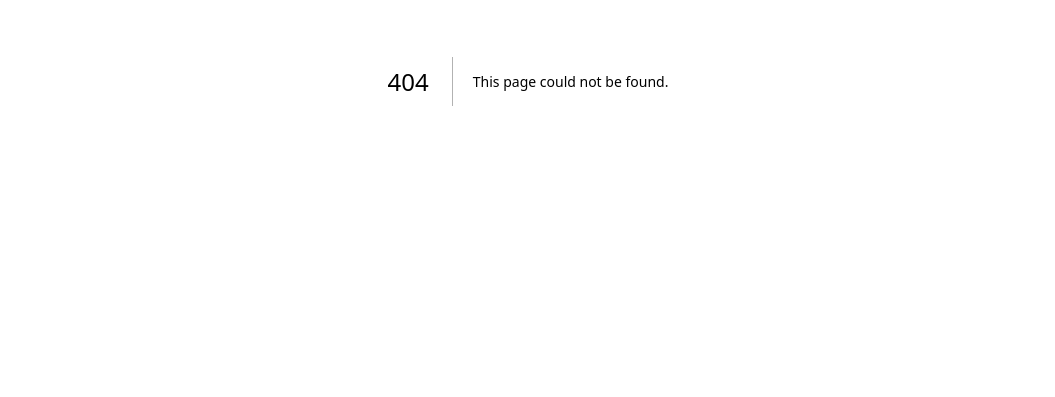
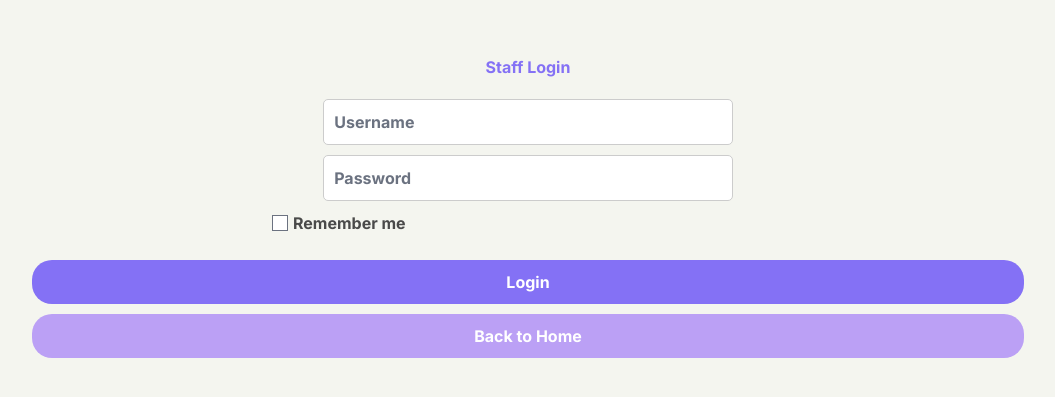
Before and after one commit to SoftwareProject-ChatCPE/chatcpe, a Next.js app: page /login in a window 1280 px wide. Before the commit this address had no page. Shown: the part 319-716 px from the top of the page, without its empty margins (112-1167 px from the left). Built offline with nearby package versions, Linux system fonts and the light colour scheme.

Commit message:
added login page (still broken)

```diff
--- /dev/null
+++ b/app/login/LoginForm.module.css
@@ -0,0 +1,58 @@
+.loginContainer {
+    display: flex;
+    flex-direction: column;
+    align-items: center;
+    justify-content: center;
+    height: 100vh;
+  }
+
+  .title {
+    color: #8471f5;
+    margin-bottom: 20px;
+  }
+
+  .form {
+    display: flex;
+    flex-direction: column;
+    align-items: center;
+    width: 100%; /* Adjust width as necessary */
+  }
+
+  .inputGroup {
+    margin-bottom: 20px;
+  }
+
+  .input {
+    padding: 10px;
+    margin-bottom: 10px; /* Space between inputs */
+    border: 1px solid #ccc; /* Light grey border */
+    border-radius: 5px;
+    width: 80%; /* Adjust based on your design */
+  }
+
+  .checkboxLabel {
+    display: flex;
+    align-items: center;
+  }
+
+  .checkbox {
+    margin-right: 5px;
+  }
+
+  .loginButton, .homeButton {
+    background-color: #8471f5;
+    border: none;
+    color: white;
+    padding: 10px 20px;
+    text-align: center;
+    display: inline-block;
+    font-size: 16px;
+    margin: 5px;
+    cursor: pointer;
+    border-radius: 20px;
+    width: 80%; /* Match input width */
+  }
+
+  .homeButton {
+    background-color: #bba0f5; /* Lighter purple */
+  }
--- /dev/null
+++ b/app/login/page.tsx
@@ -0,0 +1,59 @@
+"use client";
+import { useState } from 'react';
+import Head from 'next/head';
+import Link from 'next/link';
+import styles from './LoginForm.module.css'; // Ensure this points to your CSS module
+
+export default function LoginForm() {
+  const [username, setUsername] = useState('');
+  const [password, setPassword] = useState('');
+  const [rememberMe, setRememberMe] = useState(false);
+
+  const handleSubmit = (event) => {
+    event.preventDefault();
+    // Implement your login logic here
+    console.log('Logging in with:', { username, password, rememberMe });
+  };
+
+  return (
+    <>
+      <Head>
+        <title>Staff Login</title>
+      </Head>
+      <main className={styles.loginContainer}>
+        <h1 className={styles.title}>Staff Login</h1>
+        <form className={styles.form} onSubmit={handleSubmit}>
+          <div className={styles.inputGroup}>
+            <input
+              type="text"
+              value={username}
+              placeholder="Username"
+              onChange={(e) => setUsername(e.target.value)}
+              className={styles.input}
+            />
+            <input
+              type="password"
+              value={password}
+              placeholder="Password"
+              onChange={(e) => setPassword(e.target.value)}
+              className={styles.input}
+            />
+            <label className={styles.checkboxLabel}>
+              <input
+                type="checkbox"
+                checked={rememberMe}
+                onChange={(e) => setRememberMe(e.target.checked)}
+                className={styles.checkbox}
+              />
+              Remember me
+            </label>
+          </div>
+          <button type="submit" className={styles.loginButton}>Login</button>
+          <Link href="/" className={styles.homeButton}>
+            Back to Home
+          </Link>
+        </form>
+      </main>
+    </>
+  );
+}
--- a/app/page.tsx
+++ b/app/page.tsx
@@ -2,6 +2,7 @@
 // pages/index.tsx
 import { useState, useEffect } from 'react';
 import Head from 'next/head';
+import Link from "next/link";
 import Image from 'next/image';
 import { Carousel } from "flowbite-react";
 
@@ -52,7 +53,7 @@ export default function Home() {
           </button>
           <div className="relative">
             <button className="button">
-              Login
+            <Link href="/login">Login</Link>
             </button>
             <p className="warn absolute -bottom-6 left-8">
               ** for staff only
--- a/package.json
+++ b/package.json
@@ -14,6 +14,7 @@
     "flowbite": "^2.5.1",
     "flowbite-react": "^0.10.1",
     "next": "14.2.5",
+    "next-auth": "^4.24.7",
     "react": "^18",
     "react-dom": "^18"
   },
```
Also changed, not shown: app/staff/page.tsx (added), 1 other file (tests, documents, lock files or other folders).
